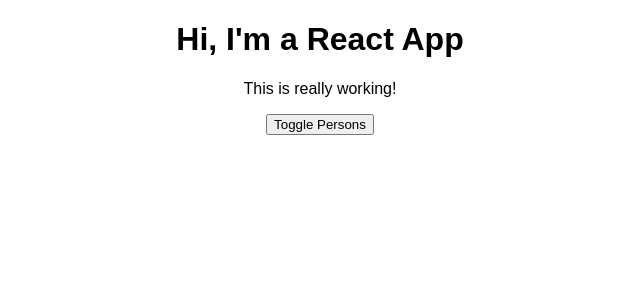
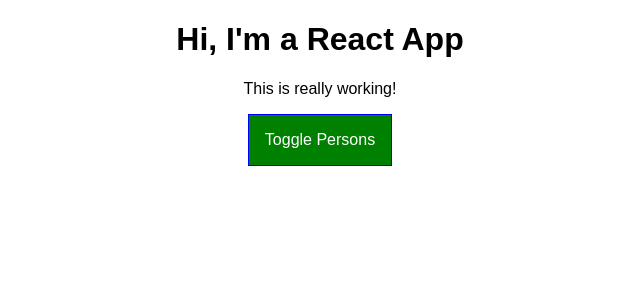
Before and after one commit to mdolmaci/FirstReact, a React app in the folder first-react/: page / in a window 1280 px wide. Shown: the top 300 px of the page, without its empty margins (320-960 px from the left). Built offline with nearby package versions, Linux system fonts and the light colour scheme.

Commit message:
Update App.css

```diff
--- a/first-react/src/App.css
+++ b/first-react/src/App.css
@@ -10,16 +10,25 @@
   font-weight: bold;
 }
 
-.button {
+.App button {
+  border: 1px solid blue;
+  padding: 16px;
   background-color: green;
+  font: inherit;
   color: white;
-  font: inherit;
-  border: 1x solid blue;
-  padding: 8px;
   cursor: pointer;
 }
 
-.button:hover {
-  background-color: lightgreen};
+.App button:hover {
+  background-color: lightgreen;
   color: black;
 }
+
+.App button.Red {
+  background-color: red;
+}
+
+.App button.Red:hover {
+  background-color: salmon;
+  color: black;
+}
```
